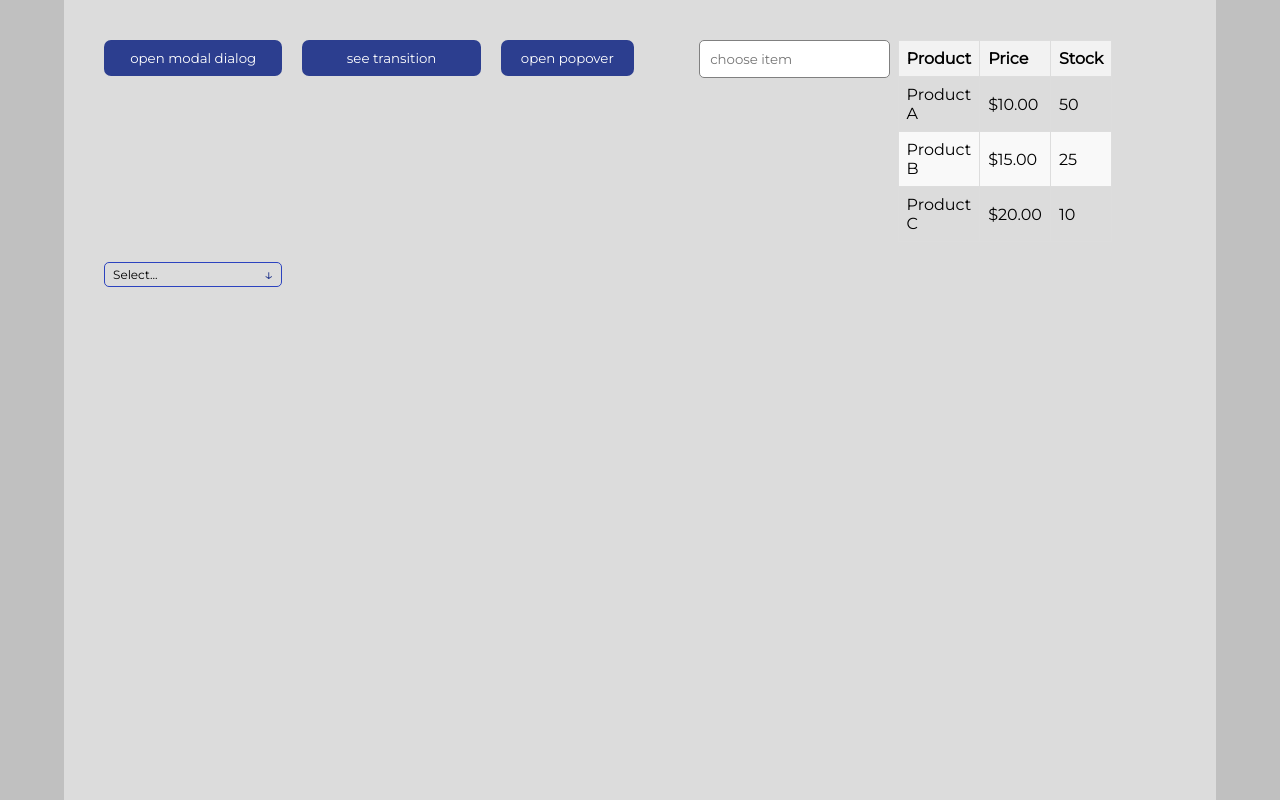
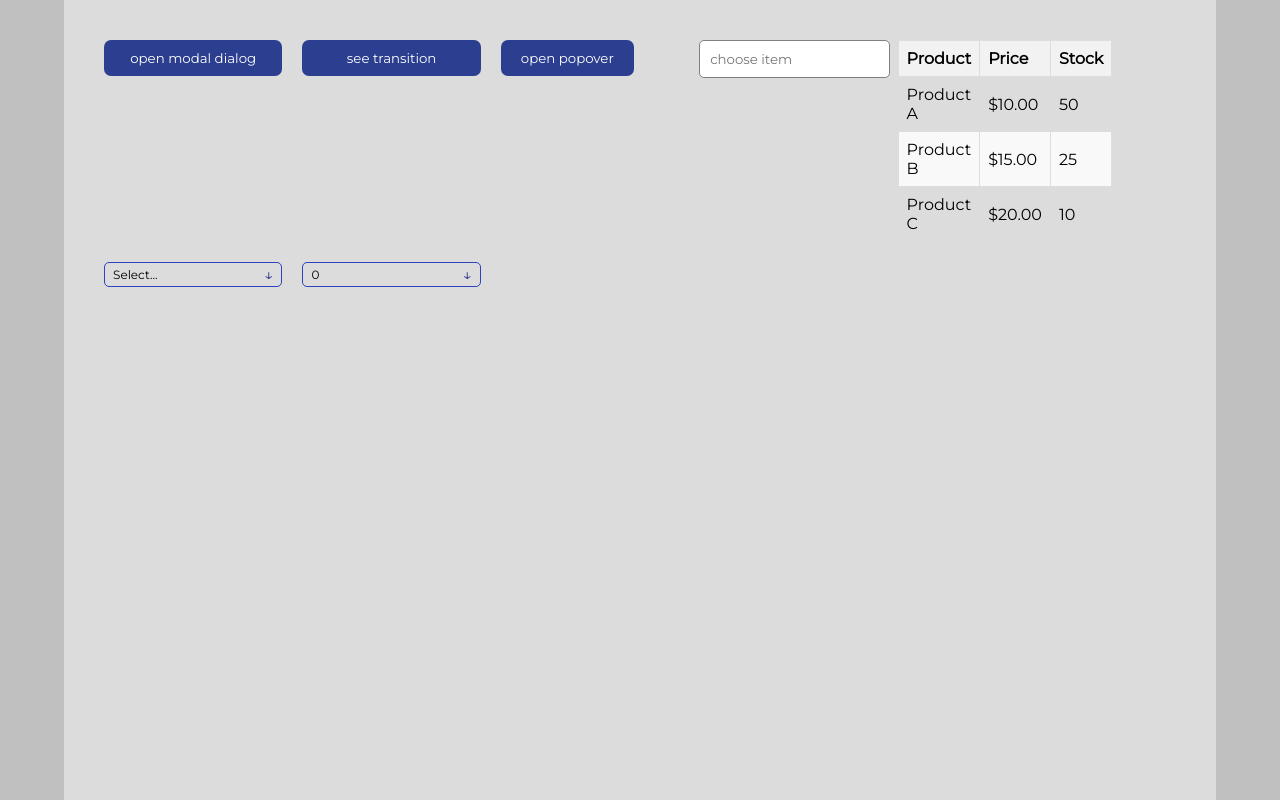
Before and after one commit to dianaZhusubalieva/boring_lib, a React (Create React App) app: page /components in a window 1280 px wide. Built offline with nearby package versions, Linux system fonts and the light colour scheme.

Commit message:
add MultiSelect.tsx

```diff
--- a/src/components/selects/multiSelect/MultiSelect.tsx
+++ b/src/components/selects/multiSelect/MultiSelect.tsx
@@ -1,4 +1,7 @@
-import React from "react";
+import React, { memo, useState } from "react";
+import "./styles.scss";
+import clsx from "clsx";
+import Popover from "components/popover/Popover";
 
 interface Option {
   label: string;
@@ -7,9 +10,62 @@ interface Option {
 
 interface Props {
   options: Option[];
+  onChange: (v: any) => void;
+  placeholder?: string;
+  values: any[];
 }
-const MultiSelect: React.FC<Props> = ({ options }) => {
-  return <div></div>;
-};
+
+const MultiSelect = memo(
+  ({ values, options, onChange, placeholder = "Select..." }: Props) => {
+    const [isOpen, setIsOpen] = useState(false);
+
+    const handleOptionClick = (selection: any) => {
+      if (values.includes(selection)) {
+        onChange(values.filter((option) => option !== selection));
+      } else {
+        onChange([...values, selection]);
+      }
+    };
+    console.log(values);
+    return (
+      <>
+        <Popover
+          content={
+            <div className={"multiselect-popover-wrapper"}>
+              {options.map(({ label, value }, i) => (
+                <div
+                  key={i}
+                  className={"multiselect_item"}
+                  onClick={() => handleOptionClick(value)}
+                >
+                  <span>{label}</span>
+                  <input
+                    name="multiselect"
+                    type={"radio"}
+                    value={value}
+                    checked={values.includes(value)}
+                    onChange={() => {}}
+                    onClick={(e) => {
+                      e.stopPropagation();
+                      handleOptionClick(value);
+                    }}
+                  />
+                </div>
+              ))}
+            </div>
+          }
+        >
+          <div
+            onClick={() => setIsOpen(!isOpen)}
+            className={clsx("custom-select", { "custom-select__open": isOpen })}
+          >
+            <div className={"select-placeholder"}>{values.length}</div>
+            <span className={"select-arrow"}>↓</span>
+          </div>
+        </Popover>
+      </>
+    );
+  }
+);
 
 export default MultiSelect;
--- /dev/null
+++ b/src/components/selects/multiSelect/styles.scss
@@ -0,0 +1,19 @@
+.multiselect-popover-wrapper{
+  display: flex;
+  flex-direction: column;
+  gap: 8px;
+  .multiselect_item{
+    transition: ease-in-out 200ms;
+    padding: 0 10px;
+    border-radius: 5px;
+    cursor: pointer;
+    display: flex;
+    justify-content:space-between;
+    input{
+      cursor: pointer;
+    }
+    &:hover {
+      background: #ececec;
+    }
+  }
+}
--- a/src/layouts/components/Components.tsx
+++ b/src/layouts/components/Components.tsx
@@ -8,6 +8,7 @@ import SearchSelect, {
 } from "../../components/selects/search-select/SearchSelect";
 import Table from "components/table/Table";
 import Select from "components/selects/select/Select";
+import MultiSelect from "components/selects/multiSelect/MultiSelect";
 
 const CornerDialog = ({ open }: any) => {
   return (
@@ -30,7 +31,9 @@ const Components = () => {
   ///search-select
   const [selectedItemValue, setSelectedItemValue] = useState(null);
   const [basicSelectValue, setBasicSelectValue] = useState(null);
+  const [multiSelectValues, setMultiSelectValues] = useState<number[]>([]);
 
+  // console.log("multiSelectValues", multiSelectValues);
   return (
     <div className={"components-wrapper"}>
       <div className={"components-content"}>
@@ -39,10 +42,14 @@ const Components = () => {
             title={"open modal dialog"}
             onClick={() => setIsDialogOpen(!isDialogOpen)}
           />
+          {/*__________________*/}
+
           <Button
             title={"see transition"}
             onClick={() => setCheckTransition(!checkTransition)}
           />
+          {/*__________________*/}
+
           <Popover
             content={
               <div>
@@ -55,6 +62,7 @@ const Components = () => {
               onClick={() => setIsPopoverOpen(!isPopoverOpen)}
             />
           </Popover>
+          {/*__________________*/}
 
           <SearchSelect
             onChange={(value) => setSelectedItemValue(value)}
@@ -64,8 +72,10 @@ const Components = () => {
             }))}
             value={selectedItemValue}
           />
+          {/*__________________*/}
 
           <Table />
+          {/*__________________*/}
 
           <Select
             options={mockSelectOptions.map(({ id, subject }) => ({
@@ -76,6 +86,17 @@ const Components = () => {
               setBasicSelectValue(selection);
             }}
             value={basicSelectValue}
+          />
+          {/*__________________*/}
+          <MultiSelect
+            options={mockSelectOptions.map(({ id, subject }) => ({
+              label: subject,
+              value: id,
+            }))}
+            onChange={(newValues) => {
+              setMultiSelectValues(newValues);
+            }}
+            values={multiSelectValues}
           />
         </div>
 
```
Also changed, not shown: .eslintrc.json.
